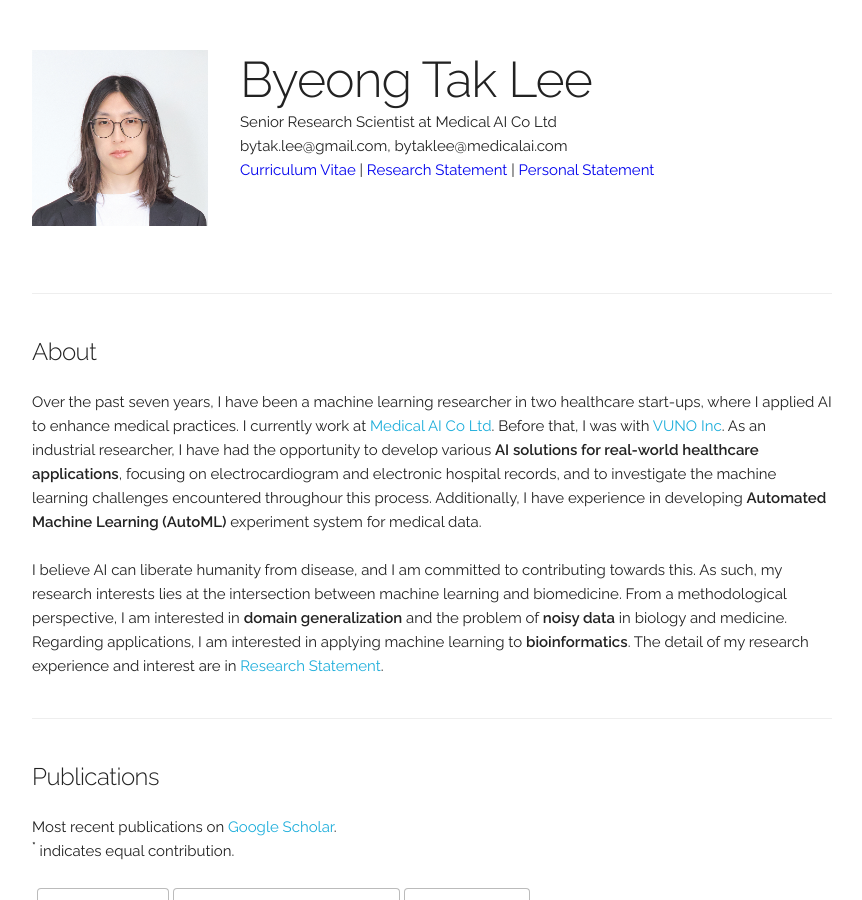
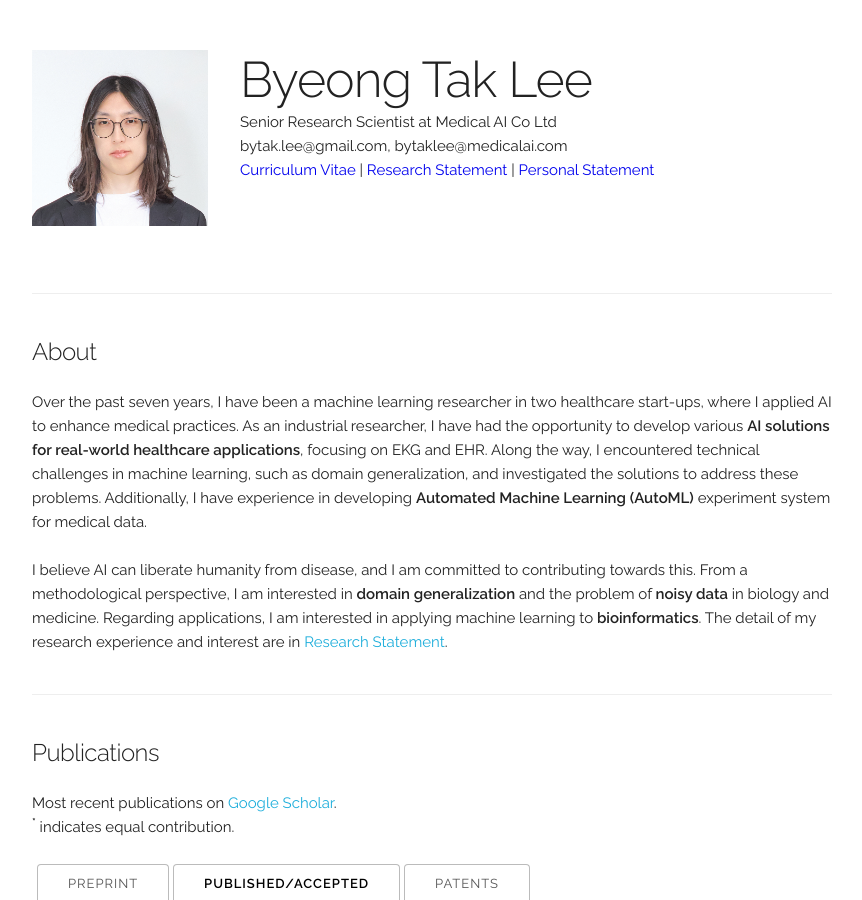
Before and after one commit to byeongtak/byeongtak.github.io, a Jekyll site: the page built from index.html, in a window 1280 px wide and 900 px high. Shown: the whole window, without its empty margins (208-1070 px from the left). Built offline with Jekyll 4.4.1, drawn with Linux system fonts in a browser that asks for light colours.

Commit message:
Update index.html

```diff
--- a/index.html
+++ b/index.html
@@ -15,14 +15,12 @@
 <div class="docs-section" id="about">
   <h5>About</h5>
 	Over the past seven years, I have been a machine learning researcher in two healthcare start-ups, where I applied AI to enhance medical practices.
-	I currently work at <a href="https://www.medicalai.com/en" style="text-decoration: none;">Medical AI Co Ltd</a>.
-	Before that, I was with <a href="https://www.vuno.co/en/" style="text-decoration: none;">VUNO Inc</a>.
-	As an industrial researcher, I have had the opportunity to develop various <b>AI solutions for real-world healthcare applications</b>, focusing on electrocardiogram and electronic hospital records, and to investigate the machine learning challenges encountered throughour this process.
+	As an industrial researcher, I have had the opportunity to develop various <b>AI solutions for real-world healthcare applications</b>, focusing on EKG and EHR.
+	Along the way, I encountered technical challenges in machine learning, such as domain generalization, and investigated the solutions to address these problems.
 	Additionally, I have experience in developing <b>Automated Machine Learning (AutoML)</b> experiment system for medical data.
   <br>
   <br>
 	I believe AI can liberate humanity from disease, and I am committed to contributing towards this.
-	As such, my research interests lies at the intersection between machine learning and biomedicine.
 	From a methodological perspective, I am interested in <b>domain generalization</b> and the problem of <b>noisy data</b> in biology and medicine.
 	Regarding applications, I am interested in applying machine learning to <b>bioinformatics</b>.
 	The detail of my research experience and interest are in <a href="{{ site.data.main_info.research_statement }}" style="text-decoration: none;" target="_blank">Research Statement</a>.
```
